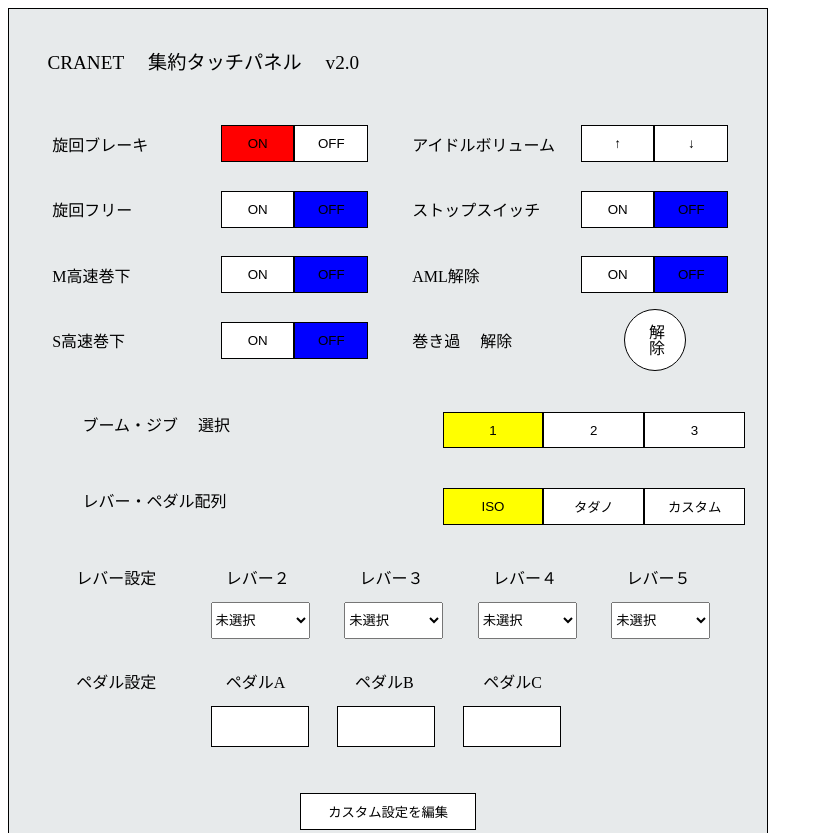
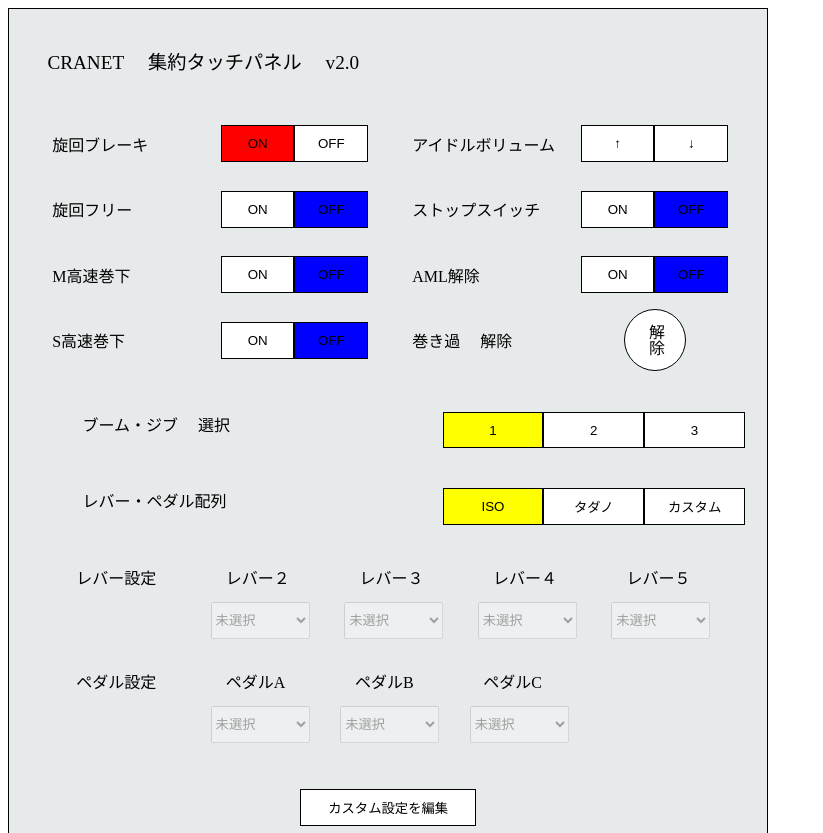
Before and after one commit to tigerscave/eight-js-easy-apps, a plain HTML site: page cranetmock/index.html in a window 1280 px wide. Shown: the top 833 px of the page, without its empty margins (0-823 px from the left). Drawn offline with Linux system fonts and the light colour scheme.

Commit message:
add-pulldown

```diff
--- a/cranetmock/index.html
+++ b/cranetmock/index.html
@@ -98,16 +98,16 @@
       <span class="lever-container">
         <span class="lever-settings">
           <div style="text-align: center">
-            <select id="lever-list-1" class="choice">
+            <select id="lever-list-1" class="choice" disabled>
               <option value="">未選択</option>
             </select>
-            <select id="lever-list-2" class="choice">
+            <select id="lever-list-2" class="choice" disabled>
               <option value="">未選択</option>
             </select>
-            <select id="lever-list-3" class="choice">
+            <select id="lever-list-3" class="choice" disabled>
               <option value="">未選択</option>
             </select>
-            <select id="lever-list-4" class="choice">
+            <select id="lever-list-4" class="choice" disabled>
               <option value="">未選択</option>
             </select>
           </div>
@@ -117,27 +117,18 @@
         <span class="text2">ペダル設定&nbsp;&emsp;ペダルA&nbsp;&emsp;ペダルB&nbsp;&emsp;ペダルC</span>
       </div>
       <span class="pedal-container">
-        <input type="text" list="pedal-list" class="dropdown-pedal">
-        <datalist id="pedal-list">
-          <option selected value="伸縮">
-          <option value="S">
-          <option value="未選択">
-        </datalist>
-        <input type="text" list="pedal-list" class="dropdown-pedal">
-        <datalist id="pedal-list">
-          <option selected value="伸縮">
-          <option value="S">
-          <option value="未選択">
-        </datalist>
-        <input type="text" list="pedal-list" class="dropdown-pedal">
-        <datalist id="pedal-list">
-          <option selected value="伸縮">
-          <option value="S">
-          <option value="未選択">
-        </datalist>
+        <select id="pedal-list-A" class="choice" disabled>
+          <option value="">未選択</option>
+        </select>
+        <select id="pedal-list-B" class="choice" disabled>
+          <option value="">未選択</option>
+        </select>
+        <select id="pedal-list-C" class="choice" disabled>
+          <option value="">未選択</option>
+        </select>
       </span>
       <div class="save-box">
-        <button type="button" class="save-settings">カスタム設定を編集</button>
+        <button type="button" class="edit-settings" id="edit-button">カスタム設定を編集</button>
       </div>
     </div>
   </div>
--- a/cranetmock/main.js
+++ b/cranetmock/main.js
@@ -104,12 +104,6 @@
     panelContainer.style.display = "block";//settings-panelをブロックで表示。
   });
 
-  const saveSettingButton = document.querySelector('.save-settings');
-  const settingsPanel = document.getElementById('settings-panel');
-  saveSettingButton.addEventListener('click', function () {
-    settingsPanel.style.display = 'none';
-  });
-
 
   const LeverChoice = [
     { name: "伸縮" },
@@ -128,4 +122,39 @@
     });
   });
 
+  const PedalChoice = [
+    { name: "伸縮" },
+    { name: "S" },
+  ];
+
+  const PedalSettings = document.querySelectorAll("[id^='pedal-list']");
+
+  PedalSettings.forEach((select) => {
+    PedalChoice.forEach((choice) => {
+      let option = document.createElement("option");
+      option.text = choice.name;
+      select.appendChild(option);
+    });
+  });
+
+  const editButton = document.getElementById('edit-button');
+  // レバー設定ボタンが有効になる。
+  editButton.addEventListener('click', () => {
+    LeverSettings.forEach((select) => {
+      select.removeAttribute('disabled');//属性.関数('属性名')
+    });
+  });
+
+  // ペダル設定ボタンが有効になる。
+  editButton.addEventListener('click', () => {
+    PedalSettings.forEach((select) => {
+      select.removeAttribute('disabled');
+    });
+  });
+
+
+
+
+
+
 }
--- a/cranetmock/style.css
+++ b/cranetmock/style.css
@@ -176,18 +176,6 @@ button {
   border: 1px solid black;
 }
 
-.dropdown-lever{
-  display: flex;
-  justify-content: center;
-  align-items: center;
-  width: 5.8rem;
-  height: 2.3rem;
-  margin-left: 1.2rem;
-  margin-right: 0.7rem;
-  background: white;
-  border: 1px solid black;
-}
-
 .dropdown-pedal {
   display: flex;
   justify-content: center;
@@ -226,7 +214,7 @@ button {
   align-items: center;
 }
 
-.save-settings {
+.edit-settings {
   width: 11rem;
   height: 2.3rem;
   margin-top: 1.0rem;
```
